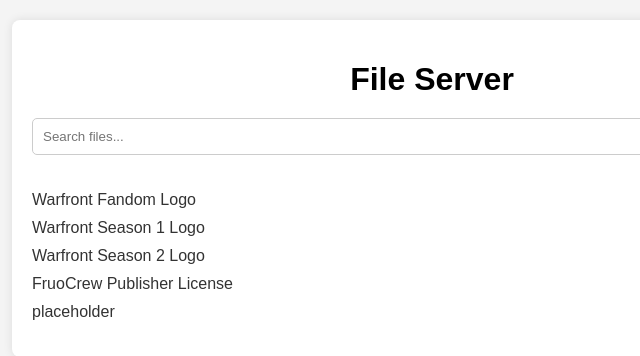
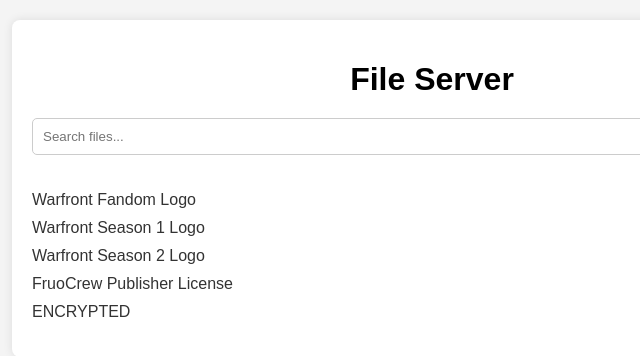
Before and after one commit to TheBestFruostie/TheBestFruostie.github.io, a plain HTML site: page files-server/index.html in a window 1280 px wide. Shown: the full height of the page, 208-848 px from the left. Drawn offline with Linux system fonts and the light colour scheme.

Commit message:
update logs

```diff
--- a/files-server/index.html
+++ b/files-server/index.html
@@ -56,7 +56,7 @@
             <li><a href="files/Warfront (1).png">Warfront Season 1 Logo</a></li>
             <li><a href="files/Warfront (2).png">Warfront Season 2 Logo</a></li>
             <li><a href="files/placeholder.png">FruoCrew Publisher License</a></li>
-            <li><a href="files/placeholder.png">placeholder</a></li>
+            <li><a href="files/CONSOLELOGS.txt">ENCRYPTED</a></li>
             <!-- Add more files as needed -->
         </ul>
     </div>
```
